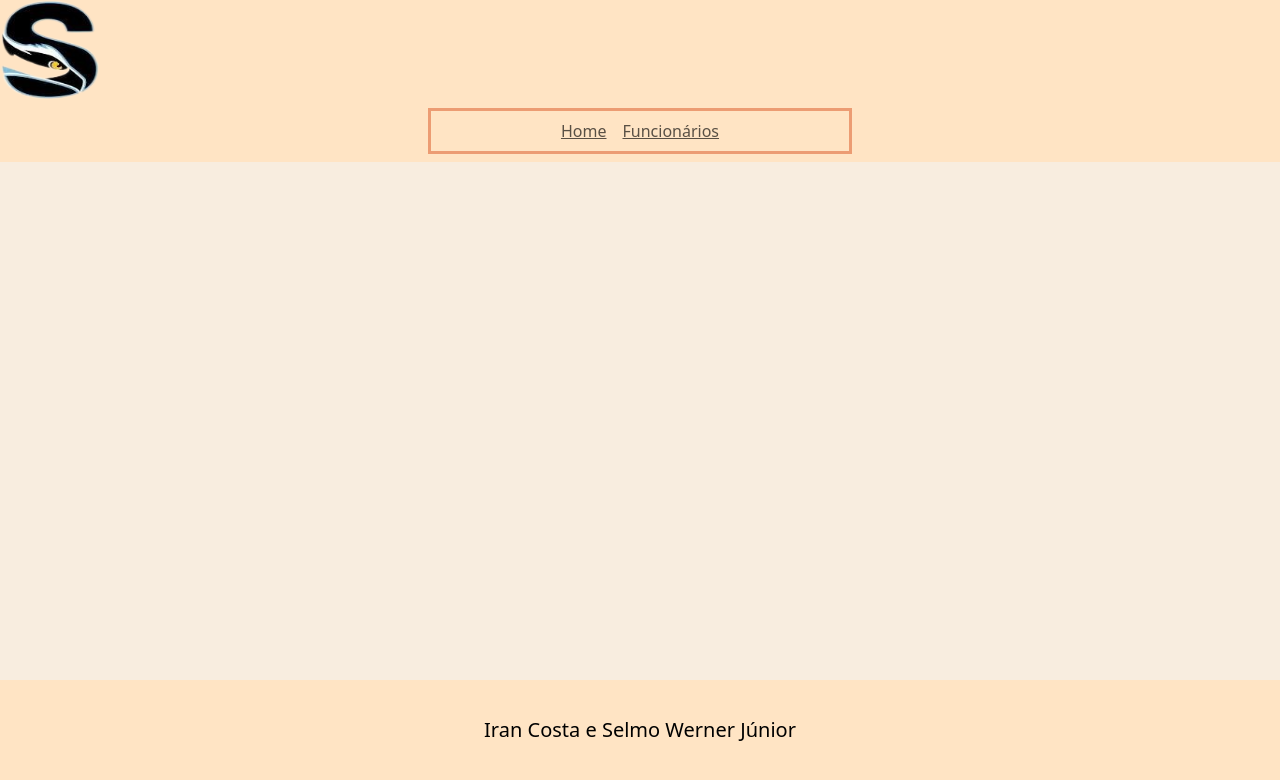
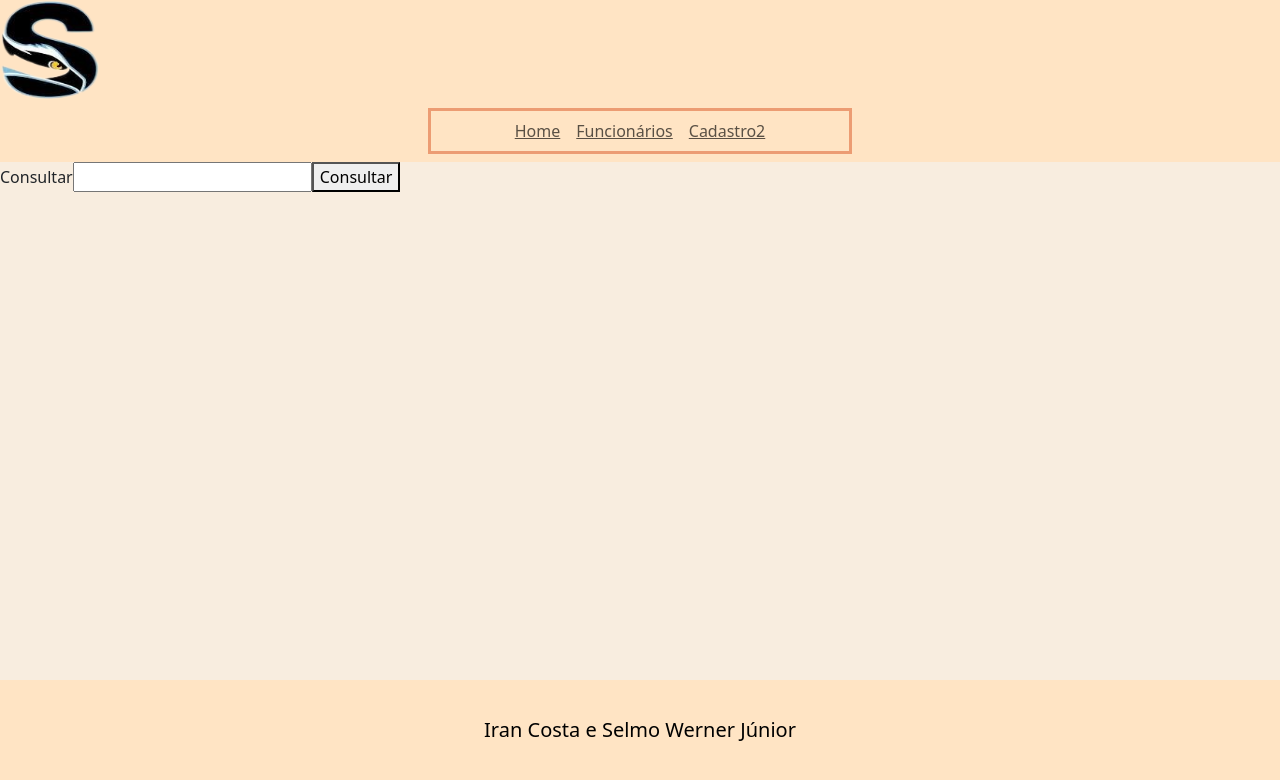
Before and after one commit to iranCosta/trabalho_web_pt3, an Angular app: page /cadastro2 in a window 1280 px wide. Before the commit this address led to /. Shown: the top 780 px of the page. Built offline with nearby package versions, Linux system fonts and the light colour scheme.

Commit message:
Parte 3 trabalho de web começando!!

```diff
--- a/src/app/app.module.ts
+++ b/src/app/app.module.ts
@@ -8,6 +8,7 @@ import { FooterComponent } from './view/footer/footer.component';
 import { MainComponent } from './view/main/main.component';
 import { HomeComponent } from './view/home/home.component';
 import { FuncionarioComponent } from './view/funcionario/funcionario.component';
+import { Cadastro2Component } from './view/cadastro2/cadastro2.component';
 
 @NgModule({
   declarations: [
@@ -16,7 +17,8 @@ import { FuncionarioComponent } from './view/funcionario/funcionario.component';
     FooterComponent,
     MainComponent,
     HomeComponent,
-    FuncionarioComponent
+    FuncionarioComponent,
+    Cadastro2Component
   ],
   imports: [
     BrowserModule,
--- /dev/null
+++ b/src/app/view/cadastro2/cadastro2.component.html
@@ -0,0 +1,7 @@
+<main>
+    <div class="move_div_cadastro">
+        <label class="consultar">Consultar</label>
+        <input type="text" id="id">
+        <button id="consultar">Consultar</button>
+    </div>
+</main>
--- a/src/app/view/header/header.component.html
+++ b/src/app/view/header/header.component.html
@@ -1,7 +1,5 @@
 <header>
-
     <img src="assets/images/imgLogo.png" alt="Logo do site" id="imgLogo" [routerLink]="['/home']">
-
     <div class="mexeMenu">
         <main>
             <nav class="navbar navbar-expand-lg">
@@ -10,6 +8,7 @@
                         <div class="navbar-nav">
                             <a class="nav-link activated" [routerLink]="['home']">Home</a>
                             <a class="nav-link activated" [routerLink]="['funcionario']">Funcionários</a>
+                            <a class="nav-link activated" [routerLink]="['cadastro2']">Cadastro2</a>
                         </div>
                     </div>
                 </div>
--- a/src/app/view/main/main.component.ts
+++ b/src/app/view/main/main.component.ts
@@ -1,5 +1,4 @@
 import { Component } from '@angular/core';
-import { Dados } from 'src/app/models/Dados';
 
 @Component({
   selector: 'app-main',
--- a/src/styles.css
+++ b/src/styles.css
@@ -2,7 +2,7 @@
 header {
 
     background-color: bisque;
-    position: fixed;
+    position: relative;
     top: 0;
     left: 0;
     width: 100%;
@@ -72,24 +72,34 @@ footer {
 
 .grid-container {
     display: grid;
-    grid-template-columns: repeat(2, 1fr); /* Define 3 colunas iguais */
-    grid-gap: 20px; /* Espaçamento entre as células da grade */
+    grid-template-columns: repeat(2, 1fr);
+    /* Define 3 colunas iguais */
+    grid-gap: 20px;
+    /* Espaçamento entre as células da grade */
     padding: 130px;
 }
 
 .grid-item {
     text-align: center;
     /* Para cortar imagens que excedam o tamanho da célula */
-    transition: transform 0.3s ease; /* Transição suave ao passar o mouse */
+    transition: transform 0.3s ease;
+    /* Transição suave ao passar o mouse */
 }
 
 .grid-item:hover {
-    transform: scale(1.1); /* Efeito de escala ao passar o mouse */
+    transform: scale(1.1);
+    /* Efeito de escala ao passar o mouse */
 }
 
 .grid-item img {
-    width: 50%; /* Ajuste a largura da imagem para preencher a célula */
-    height: 90%; /* Mantenha a proporção original da imagem */
+    width: 50%;
+    /* Ajuste a largura da imagem para preencher a célula */
+    height: 90%;
+    /* Mantenha a proporção original da imagem */
     border: 5px solid bisque;
     border-radius: 5px;
 }
+
+.mexe_div_cadastro {
+
+}
```
Also changed, not shown: src/app/app-routing.module.ts (+6 -1 lines), src/app/view/cadastro2/cadastro2.component.ts (added, +10 -0 lines), src/app/view/cadastro2/cadastro2.component.css (added), 1 other file (tests, documents, lock files or other folders). Lines whose indentation alone changed are shown as unchanged.
